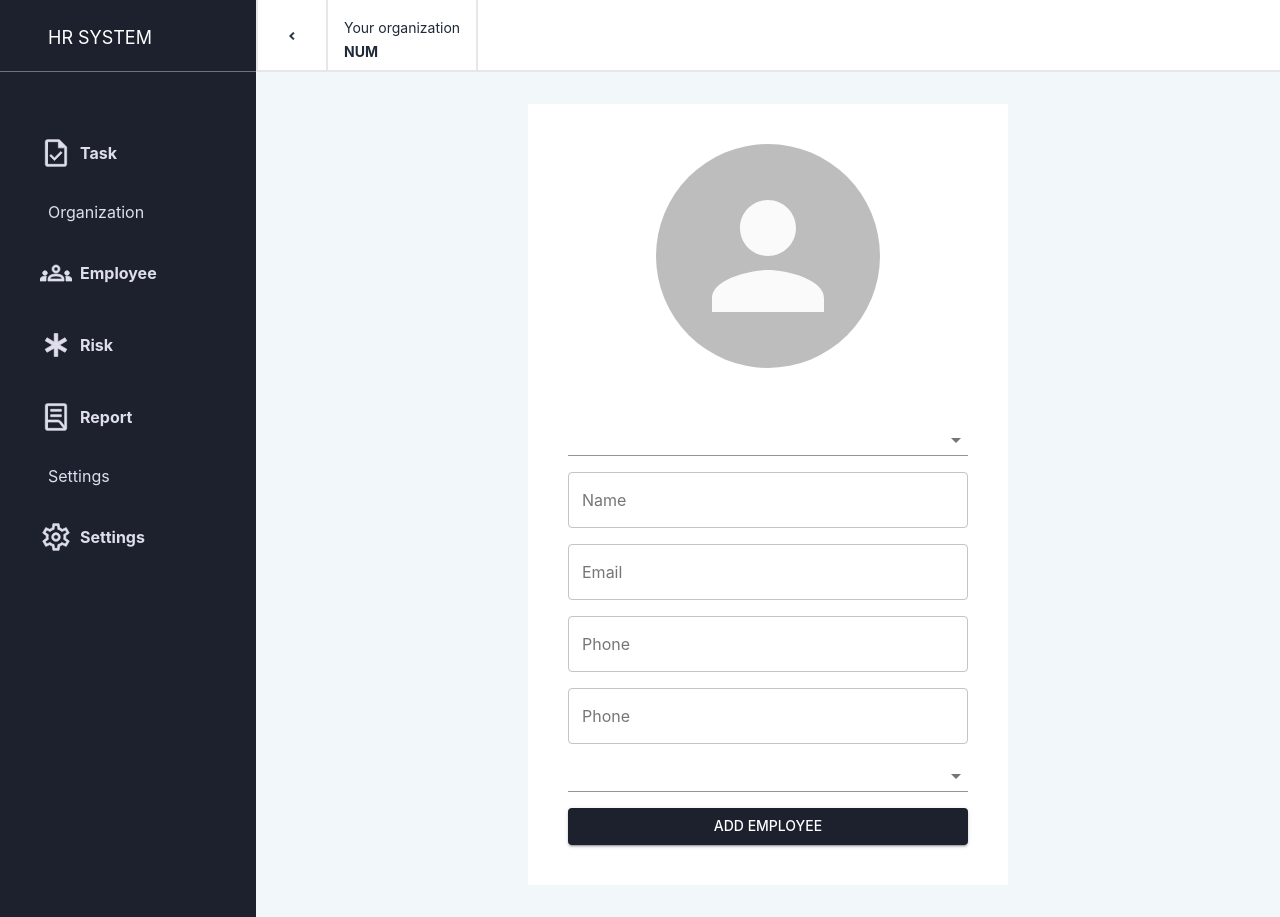
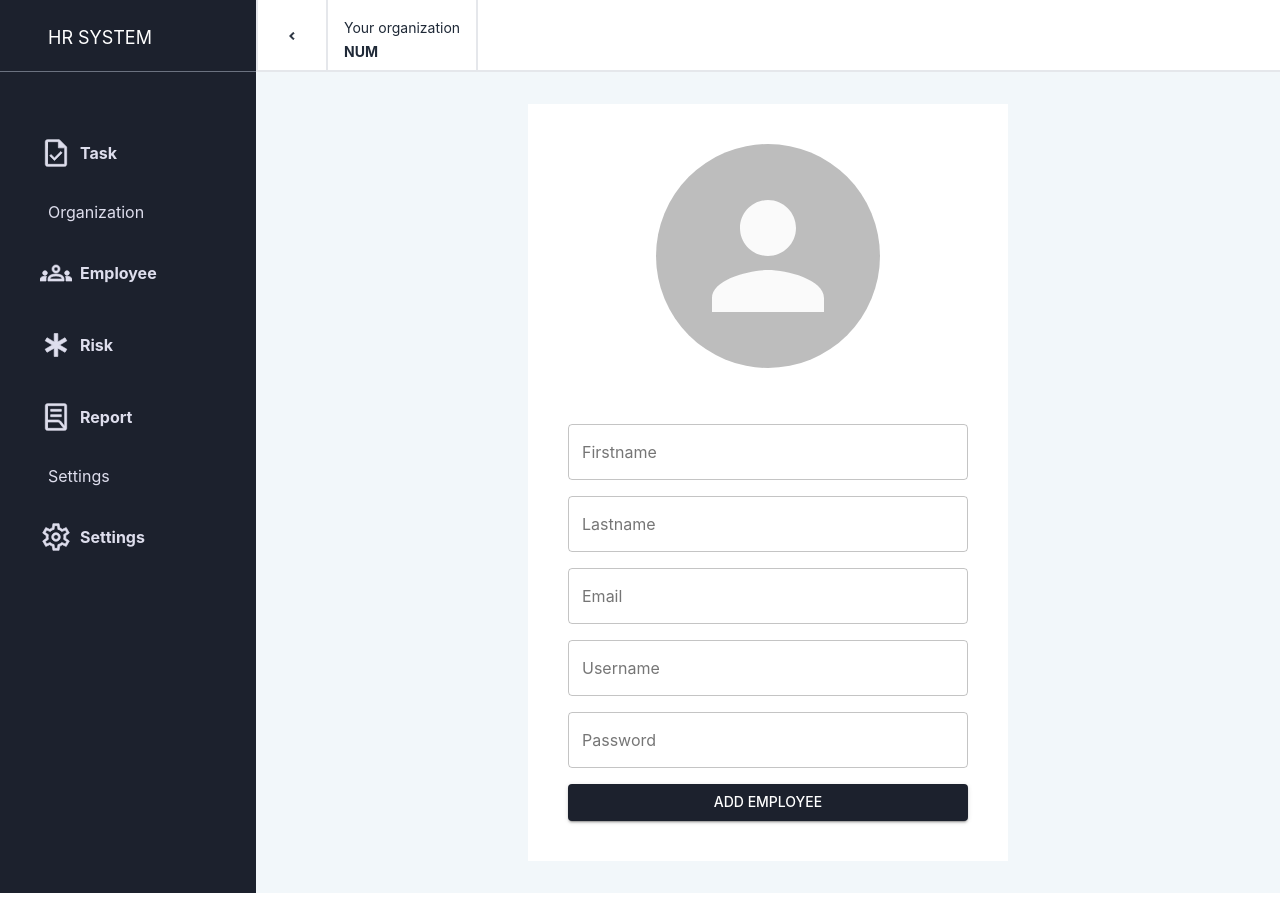
Before and after one commit to Renchin89/diplom, a Next.js app: page /AddEmployee in a window 1280 px wide. After the commit the page ends 893 px from the top, so only its background shows below. Built offline with nearby package versions, Linux system fonts and the light colour scheme; a web font is replaced by a local one.

Commit message:
push merge

```diff
--- a/src/components/page-components/AddEmployee.tsx
+++ b/src/components/page-components/AddEmployee.tsx
@@ -15,6 +15,7 @@ import {
 import { Autocomplete } from "@material-ui/lab";
 import SelectInput from "@material-ui/core/Select/SelectInput";
 import { DepartmentTypes, EmployeeStatus } from "../../types/employee";
+import { sendRequest } from "../../utils/core";
 
 interface Props {
   className?: string;
@@ -30,11 +31,37 @@ const AddEmployee: FunctionComponent<Props> = ({ className }) => {
   );
   const [status, setStatus] = useState<EmployeeStatus>(EmployeeStatus.ACTIVE);
 
+  const router = useRouter();
+
+  const [email, setEmail] = useState<string>("");
+  const [password, setPassword] = useState<string>("");
+  const [firstName, setFirstName] = useState<string>("");
+  const [lastName, setLastName] = useState<string>("");
+  const [username, setUserName] = useState<string>("");
+  // Functions
+  const handleLogin = (event: any) => {
+    event.preventDefault();
+
+    sendRequest("/auth/register", "post", {
+      email: email,
+      password: password,
+      firstname: firstName,
+      lastname: lastName,
+      username: username,
+    })
+      .then((res: any) => {
+        console.log(res);
+        router.push("/Employee");
+      })
+      .catch((error: any) => {
+        console.error(error);
+      });
+  };
   return (
     <div className={cn(className, "")}>
       <div className="w-2/4 m-auto bg-white p-10 flex flex-col space-y-4">
         <Avatar className="w-56 h-56 mb-10 m-auto" />
-        <Select
+        {/* <Select
           defaultValue={department}
           value={department}
           label="Department"
@@ -47,12 +74,40 @@ const AddEmployee: FunctionComponent<Props> = ({ className }) => {
               {dep}
             </MenuItem>
           ))}
-        </Select>
-        <TextField id="outlined-basic" label="Name" variant="outlined" />
-        <TextField id="outlined-basic" label="Email" variant="outlined" />
-        <TextField id="outlined-basic" label="Phone" variant="outlined" />
-        <TextField id="outlined-basic" label="Phone" variant="outlined" />
-        <Select
+        </Select> */}
+        <TextField
+          label="Firstname"
+          variant="outlined"
+          value={firstName}
+          onChange={(e: any) => setFirstName(e.target.value)}
+        />
+        <TextField
+          label="Lastname"
+          variant="outlined"
+          value={lastName}
+          onChange={(e: any) => setLastName(e.target.value)}
+        />
+        <TextField
+          type="email"
+          label="Email"
+          variant="outlined"
+          value={email}
+          onChange={(e: any) => setEmail(e.target.value)}
+        />
+        <TextField
+          label="Username"
+          variant="outlined"
+          value={username}
+          onChange={(e: any) => setUserName(e.target.value)}
+        />
+        <TextField
+          type="password"
+          label="Password"
+          variant="outlined"
+          value={password}
+          onChange={(e: any) => setPassword(e.target.value)}
+        />
+        {/* <Select
           defaultValue={status}
           value={status}
           label="Active or Not active"
@@ -65,8 +120,8 @@ const AddEmployee: FunctionComponent<Props> = ({ className }) => {
               {emp}
             </MenuItem>
           ))}
-        </Select>
-        <Button className="mt-10">Add Employee</Button>
+        </Select> */}
+        <Button className="mt-10" onClick={handleLogin}>Add Employee</Button>
       </div>
     </div>
   );
--- a/src/components/page-components/Employee.tsx
+++ b/src/components/page-components/Employee.tsx
@@ -10,49 +10,6 @@ import { sendRequest } from "../../utils/core";
 interface Props {
   className?: string;
 }
-
-export const Employees = [
-  {
-    _id: "a1",
-    name: "Renchindorj",
-    position: "Developer",
-    status: EmployeeStatus.ACTIVE,
-    dateJoined: new Date(),
-    department: "Development team",
-    email: "18b1num0000@stud.num.edu.mn",
-    phoneNumber: "88015708",
-  },
-  {
-    _id: "a2",
-    name: "Renchindorj0",
-    position: "Developer",
-    status: EmployeeStatus.ACTIVE,
-    dateJoined: new Date(),
-    department: "Development team",
-    email: "18b1num0000@stud.num.edu.mn",
-    phoneNumber: "88015708",
-  },
-  {
-    _id: "a3",
-    name: "Renchindorj2",
-    position: "Developer",
-    status: EmployeeStatus.INACTIVE,
-    dateJoined: new Date(),
-    department: "Development team",
-    email: "18b1num0000@stud.num.edu.mn",
-    phoneNumber: "88015708",
-  },
-  {
-    _id: "a4",
-    name: "Renchindorj3",
-    position: "Developer",
-    status: EmployeeStatus.INACTIVE,
-    dateJoined: new Date(),
-    department: "Development team",
-    email: "18b1num0000@stud.num.edu.mn",
-    phoneNumber: "88015708",
-  },
-];
 
 const EmployeeCard: FunctionComponent<Employee> = props => {
   const {
@@ -67,13 +24,15 @@ const EmployeeCard: FunctionComponent<Employee> = props => {
     refreshRequest,
   } = props;
   const router = useRouter();
-  const [updatedData, setUpdatedData] = useState<any>({ firstname: "firstname2edited" });
+  const [dropMenu, setDropMenu] = useState<boolean>(false);
+  const [updatedData, setUpdatedData] = useState<any>({});
   const handleUpdate = () => {
     sendRequest(`/user/${_id}`, "put", updatedData).then((res: any) => {
       refreshRequest && refreshRequest();
       console.log(res);
     });
   };
+
   return (
     <div className="rounded-lg bg-white p-3 space-y-4">
       <div className="flex items-center justify-between">
@@ -89,9 +48,14 @@ const EmployeeCard: FunctionComponent<Employee> = props => {
           >
             {status ?? "active"}
           </div>
-          <IconButton onClick={() => handleUpdate()}>
+          <IconButton onClick={() => setDropMenu(!dropMenu)}>
             <MoreIcon />
           </IconButton>
+          <div className={cn("flex-col flex absolute bg-white border-black", dropMenu ? "" : "hidden")}>
+            <a>Edit</a>
+            <a>Edit</a>
+            <a>Edit</a>
+          </div>
         </div>
       </div>
       <div className="profile flex flex-col text-center items-center text-base">
@@ -132,11 +96,9 @@ const EmployeeCard: FunctionComponent<Employee> = props => {
 };
 
 const Employee: FunctionComponent<Props> = ({ className }) => {
-  const employeeCount = Employees.reduce(total => {
-    return total + 1;
-  }, 0);
   const [refreshKey, setRefreshKey] = useState<number>(0);
   const [employees, setEmployees] = useState<any[]>([]);
+  const [employeeCount, setEmployeeCount] = useState<any>("");
 
   useEffect(() => {
     sendRequest("/user/list", "get")
@@ -153,14 +115,13 @@ const Employee: FunctionComponent<Props> = ({ className }) => {
             phoneNumber: item.phone || "",
           };
         });
-
+        setEmployeeCount(res.data.data.total);
         setEmployees(_employees);
       })
       .catch((err: any) => console.log(err));
   }, [refreshKey]);
 
   const refreshUserList = () => setRefreshKey(refreshKey + 1);
-
   return (
     <div className={cn(className, "flex flex-col w-full")}>
       <div className="header flex justify-between align-middle items-center w-full">
--- a/src/layouts/MainLayout.tsx
+++ b/src/layouts/MainLayout.tsx
@@ -3,7 +3,7 @@ import { FunctionComponent, useEffect, useState } from "react";
 import theme from "../site-settings/theme/mui-theme";
 import cn from "classnames";
 import Head from "next/head";
-import Header from "../components/page-components/header";
+import Header from "../components/page-components/Header";
 import SideMenu from "../components/page-components/sideMenu";
 
 const MainLayout: FunctionComponent<{ children?: any }> = ({ children }) => {
--- a/src/pages/Register.tsx
+++ b/src/pages/Register.tsx
@@ -30,7 +30,7 @@ const Register: FunctionComponent<Props> = ({ className }) => {
     })
       .then((res: any) => {
         console.log(res);
-        router.push("/login")
+        router.push("/")
       })
       .catch((error: any) => {
         console.error(error);
```
